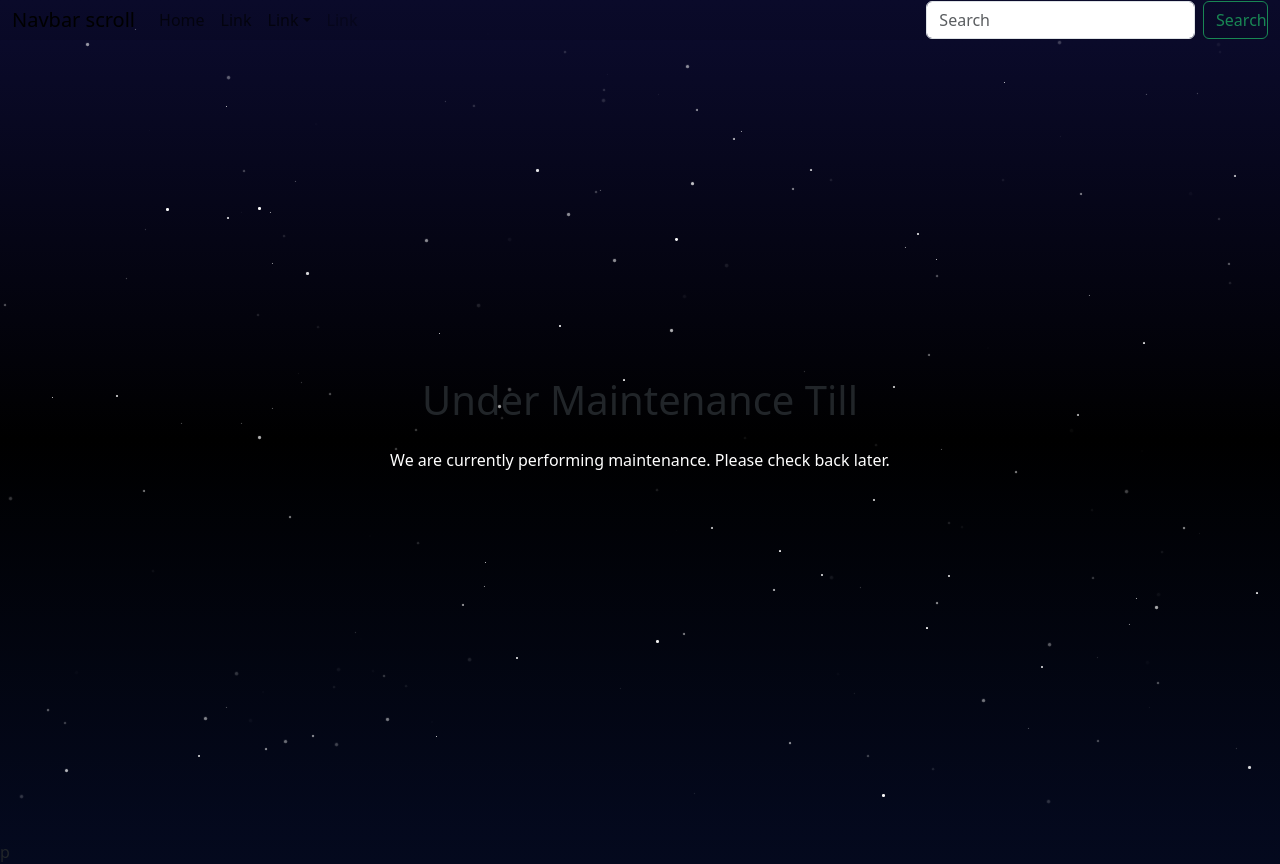
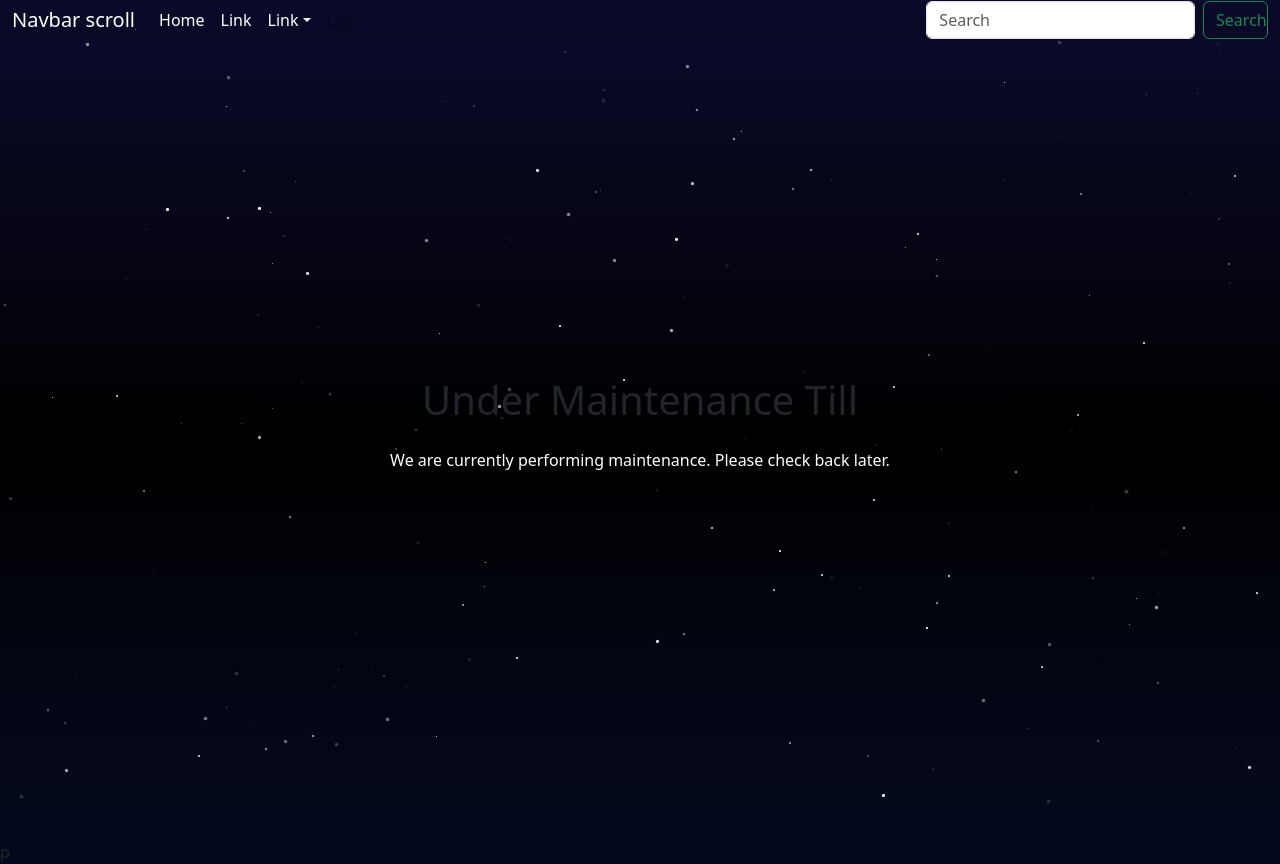
Before and after one commit to parth5757/parth_thakkar, a React (Create React App) app in the folder frontend/: page / in a window 1280 px wide. Built offline with nearby package versions, Linux system fonts and the light colour scheme; no server answers.

Commit message:
Navbar Update

```diff
--- a/frontend/src/components/Navbar.js
+++ b/frontend/src/components/Navbar.js
@@ -11,7 +11,7 @@ function NavScrollExample() {
 return (
     <Navbar expand="lg" className="bg-body-tertiary">
     <Container fluid>
-        <Navbar.Brand href="#">Navbar scroll</Navbar.Brand>
+        <Navbar.Brand className="nav-link" href="#">Navbar scroll</Navbar.Brand>
         <Navbar.Toggle aria-controls="navbarScroll" />
         <Navbar.Collapse id="navbarScroll">
         <Nav
@@ -19,11 +19,11 @@ return (
             style={{ maxHeight: '100px' }}
             navbarScroll
         >
-            <Nav.Link href="#action1">Home</Nav.Link>
-            <Nav.Link href="#action2">Link</Nav.Link>
+            <Nav.Link className="nav-link" href="#action1">Home</Nav.Link>
+            <Nav.Link className="nav-link" href="#action2">Link</Nav.Link>
             <NavDropdown title="Link" id="navbarScrollingDropdown">
-            <NavDropdown.Item href="#action3">Action</NavDropdown.Item>
-            <NavDropdown.Item href="#action4">
+            <NavDropdown.Item className="nav-link" href="#action3">Action</NavDropdown.Item>
+            <NavDropdown.Item className="nav-link" href="#action4">
                 Another action
             </NavDropdown.Item>
             <NavDropdown.Divider />
@@ -31,7 +31,7 @@ return (
                 Something else here
             </NavDropdown.Item>
             </NavDropdown>
-            <Nav.Link href="#" disabled>
+            <Nav.Link className="nav-link" href="#" disabled>
             Link
             </Nav.Link>
         </Nav>
--- a/frontend/src/components/css/Navbar.css
+++ b/frontend/src/components/css/Navbar.css
@@ -2,3 +2,6 @@
     display: inline;
     background: transparent;
 }
+.nav-link{
+    color: white;
+}
```
